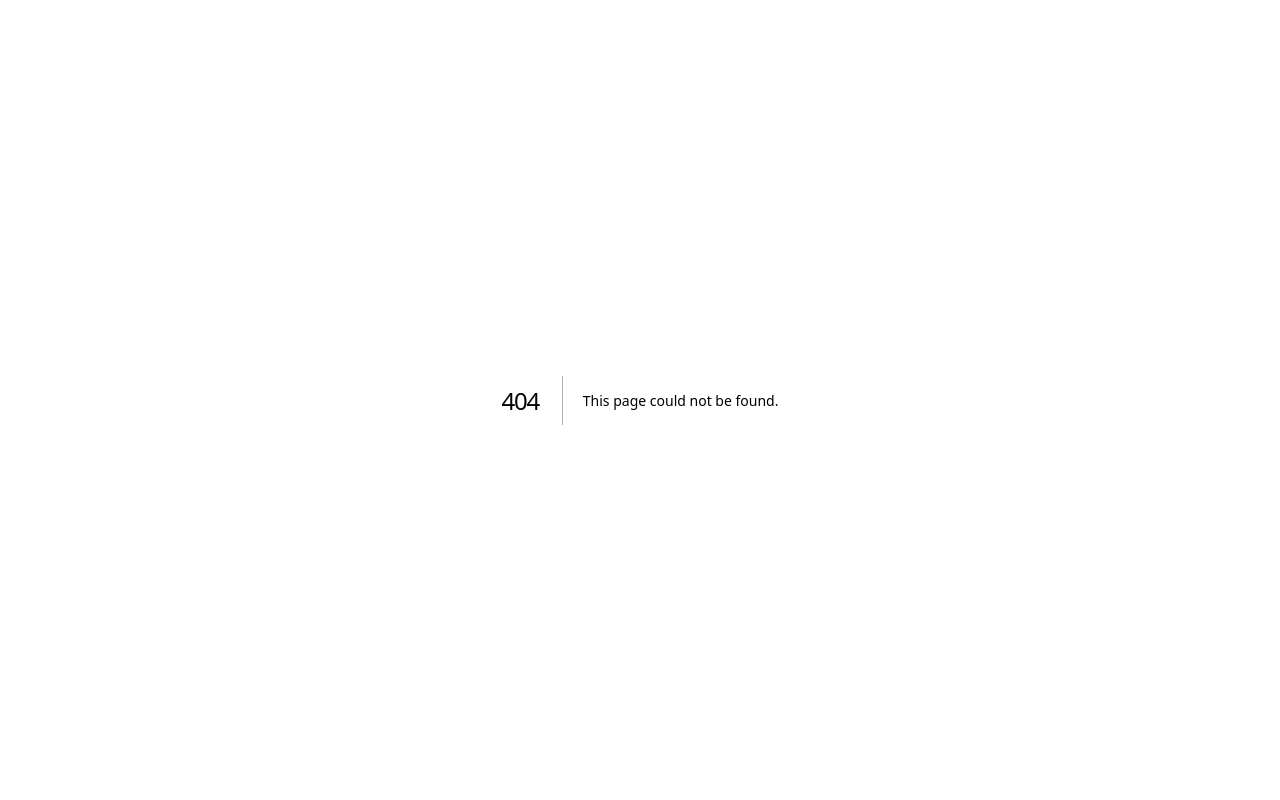
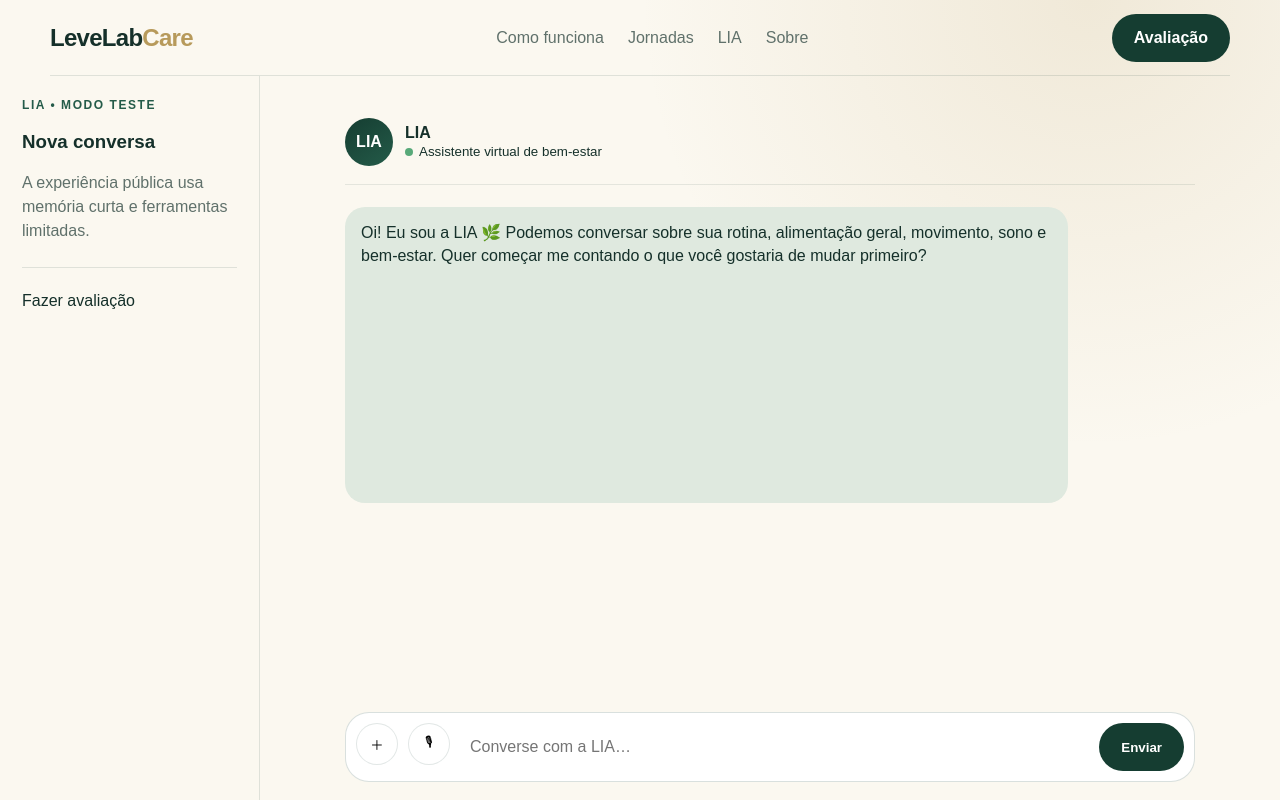
Before and after one commit to atlashub-digital/levelab-frontend, a Next.js app: page /en/lia in a window 1280 px wide. Before the commit this address had no page. Built offline with nearby package versions, Linux system fonts and the light colour scheme.

Commit message:
chore: add app/[locale]/lia/page.tsx foundation

```diff
--- /dev/null
+++ b/app/[locale]/lia/page.tsx
@@ -0,0 +1,53 @@
+import Link from 'next/link';
+import { notFound } from 'next/navigation';
+import { SiteNav } from '@/components/SiteNav';
+import { isLocale } from '@/lib/i18n';
+
+export default async function LiaPage({ params }: { params: Promise<{ locale: string }> }) {
+  const { locale } = await params;
+  if (!isLocale(locale)) notFound();
+
+  return (
+    <div className="chat-page">
+      <SiteNav locale={locale} />
+      <div className="chat-layout">
+        <aside className="chat-sidebar">
+          <div className="eyebrow">LIA • modo teste</div>
+          <h3>Nova conversa</h3>
+          <p style={{ color: 'var(--muted)', lineHeight: 1.5 }}>
+            A experiência pública usa memória curta e ferramentas limitadas.
+          </p>
+          <hr style={{ border: 0, borderTop: '1px solid rgba(21,61,49,.12)', margin: '24px 0' }} />
+          <Link href={`/${locale}/avaliacao`}>Fazer avaliação</Link>
+        </aside>
+
+        <main className="chat-main">
+          <div className="chat-stream">
+            <div className="chat-head">
+              <div className="avatar">LIA</div>
+              <div>
+                <strong>LIA</strong><br />
+                <small><span className="status" />Assistente virtual de bem-estar</small>
+              </div>
+            </div>
+
+            <div className="chat">
+              <div className="bubble">
+                Oi! Eu sou a LIA 🌿 Podemos conversar sobre sua rotina, alimentação geral, movimento, sono e bem-estar. Quer começar me contando o que você gostaria de mudar primeiro?
+              </div>
+            </div>
+          </div>
+
+          <div className="chat-composer-wrap">
+            <div className="chat-composer-pro">
+              <button className="icon-button" aria-label="Adicionar imagem">＋</button>
+              <button className="icon-button" aria-label="Gravar áudio">🎙</button>
+              <input aria-label="Mensagem para LIA" placeholder="Converse com a LIA…" />
+              <button className="button">Enviar</button>
+            </div>
+          </div>
+        </main>
+      </div>
+    </div>
+  );
+}
```
